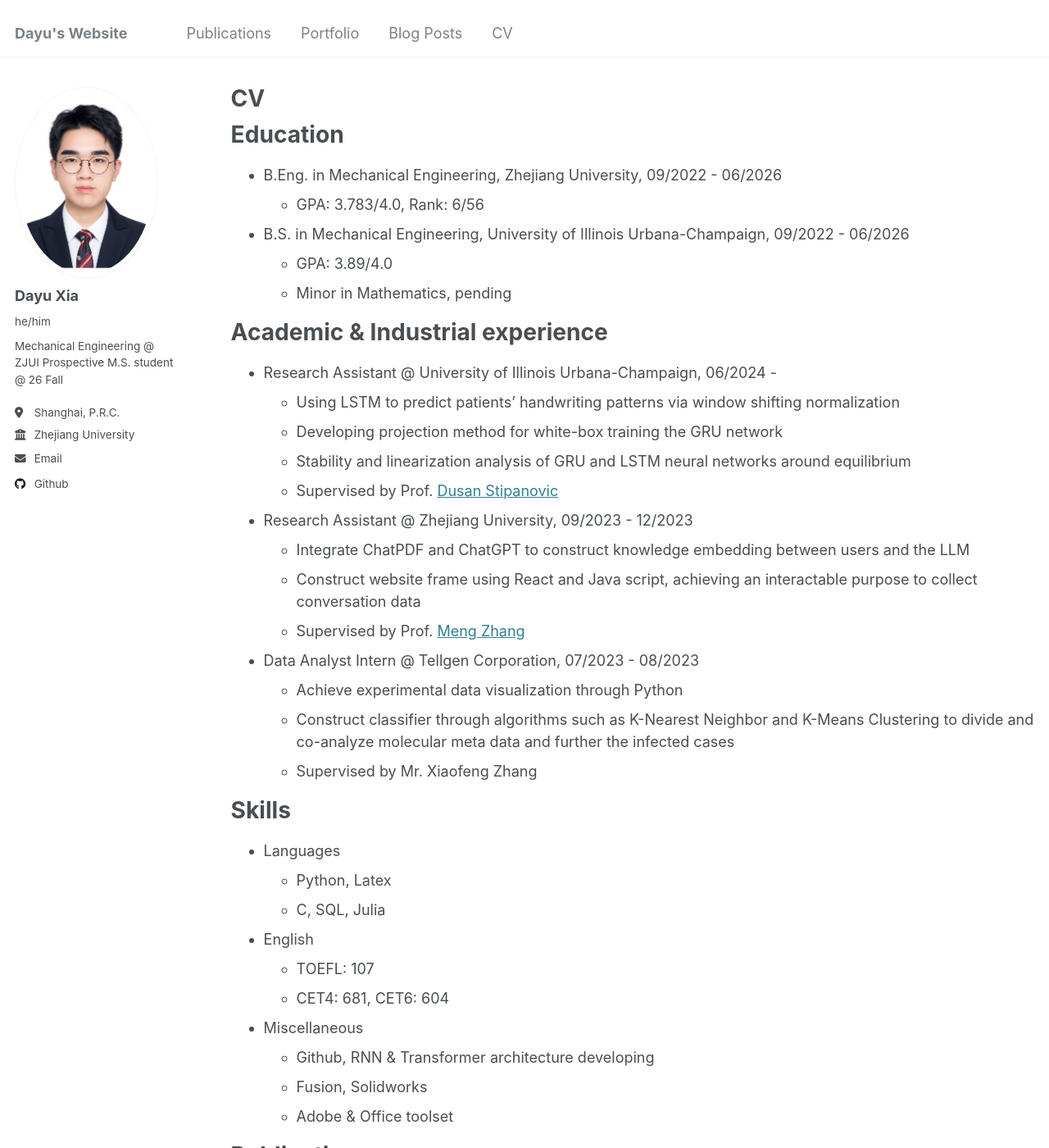
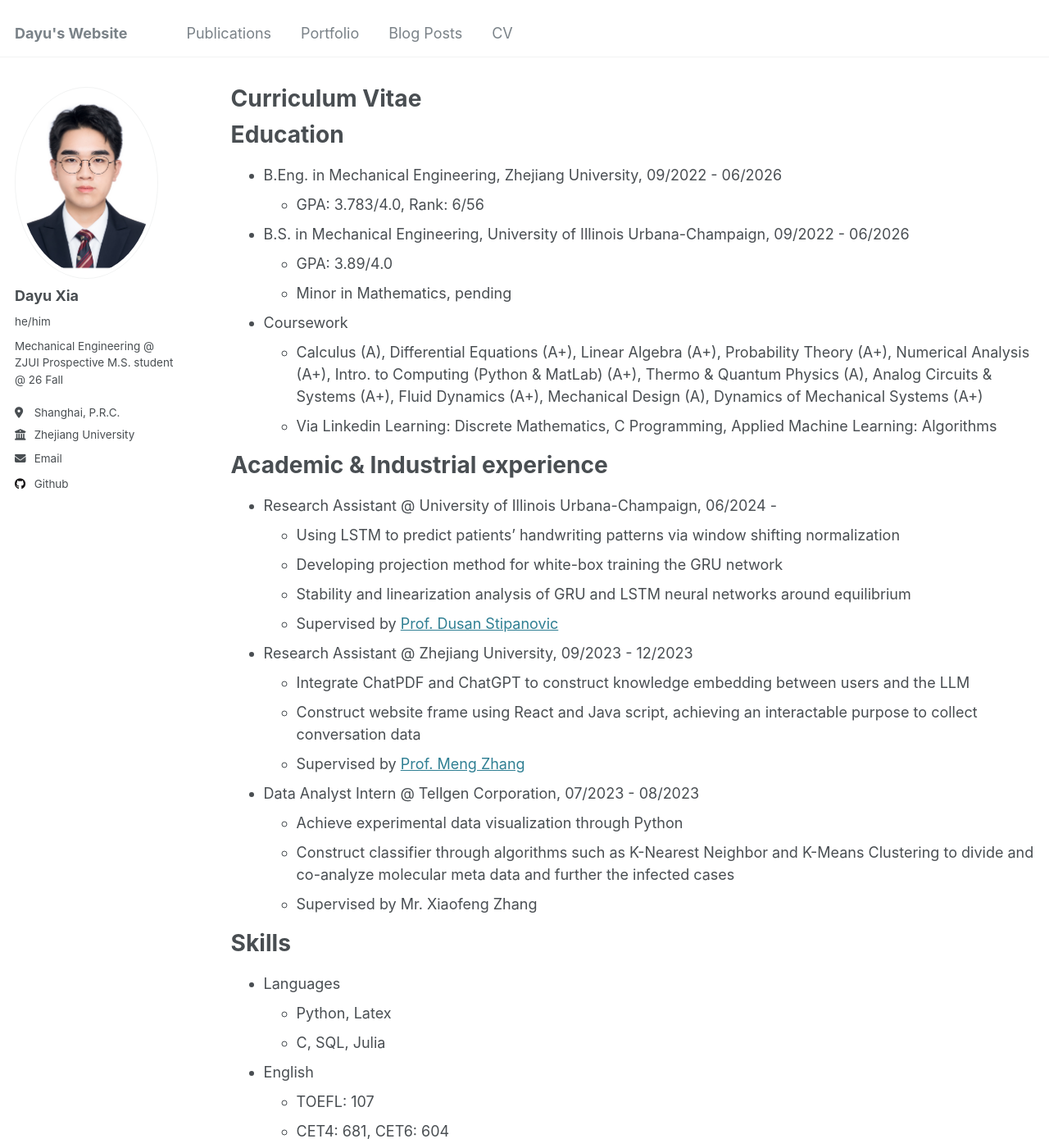
Before and after one commit to dyxia1241/dyxia1241.github.io, a Jekyll site: the page built from _pages/cv.md, in a window 1280 px wide and 1400 px high. Shown: the whole window at 82% size. Built offline with Jekyll 4.4.1, drawn with Linux system fonts in a browser that asks for light colours.

Commit message:
Update cv.md

```diff
--- a/_pages/cv.md
+++ b/_pages/cv.md
@@ -1,6 +1,6 @@
 ---
 layout: archive
-title: "CV"
+title: "Curriculum Vitae"
 permalink: /cv/
 author_profile: true
 redirect_from:
@@ -16,6 +16,9 @@ Education
 * B.S. in Mechanical Engineering, University of Illinois Urbana-Champaign, 09/2022 - 06/2026
   * GPA: 3.89/4.0
   * Minor in Mathematics, pending
+* Coursework
+  * Calculus (A), Differential Equations (A+), Linear Algebra (A+), Probability Theory (A+), Numerical Analysis (A+), Intro. to Computing (Python & MatLab) (A+), Thermo & Quantum Physics (A), Analog Circuits & Systems (A+), Fluid Dynamics (A+), Mechanical Design (A), Dynamics of Mechanical Systems (A+)
+  * Via Linkedin Learning: Discrete Mathematics, C Programming, Applied Machine Learning: Algorithms
 
 Academic & Industrial experience
 ======
@@ -23,12 +26,12 @@ Academic & Industrial experience
   * Using LSTM to predict patients' handwriting patterns via window shifting normalization
   * Developing projection method for white-box training the GRU network
   * Stability and linearization analysis of GRU and LSTM neural networks around equilibrium
-  * Supervised by Prof. [Dusan Stipanovic](https://ise.illinois.edu/directory/profile/dusan)
+  * Supervised by [Prof. Dusan Stipanovic](https://ise.illinois.edu/directory/profile/dusan)
 
 * Research Assistant @ Zhejiang University, 09/2023 - 12/2023
   * Integrate ChatPDF and ChatGPT to construct knowledge embedding between users and the LLM
   * Construct website frame using React and Java script, achieving an interactable purpose to collect conversation data
-  * Supervised by Prof. [Meng Zhang](https://zjui.intl.zju.edu.cn/en/node/1651)
+  * Supervised by [Prof. Meng Zhang](https://zjui.intl.zju.edu.cn/en/node/1651)
 
 * Data Analyst Intern @ Tellgen Corporation, 07/2023 - 08/2023
   * Achieve experimental data visualization through Python
```
